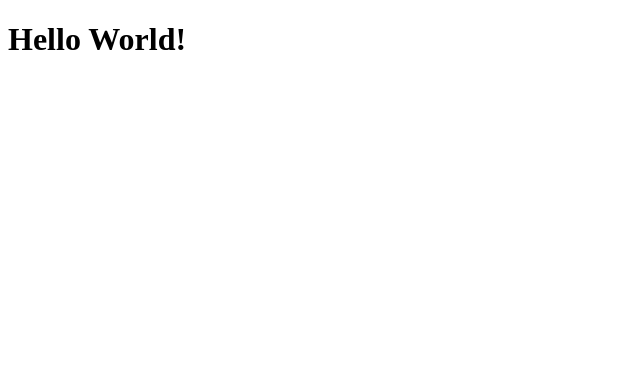
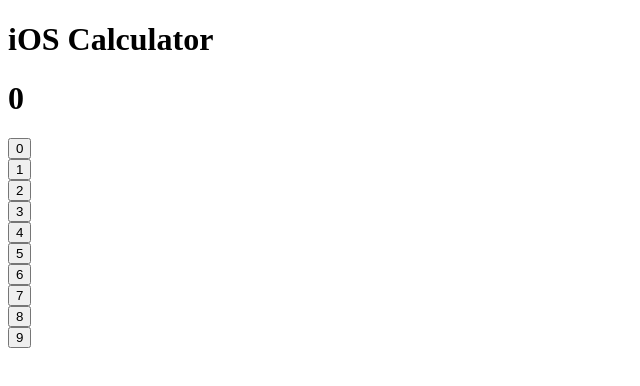
Before and after one commit to danderekma/ios-calculator, a React (Create React App) app: page / in a window 1280 px wide. Shown: the top 386 px of the page, without its empty margins (0-640 px from the left). Built offline with nearby package versions, Linux system fonts and the light colour scheme.

Commit message:
added all number buttons

```diff
--- a/public/index.html
+++ b/public/index.html
@@ -2,42 +2,15 @@
 <html lang="en">
   <head>
     <meta charset="utf-8" />
-    <link rel="icon" href="%PUBLIC_URL%/favicon.ico" />
     <meta name="viewport" content="width=device-width, initial-scale=1" />
     <meta name="theme-color" content="#000000" />
     <meta
       name="description"
       content="Web site created using create-react-app"
     />
-    <link rel="apple-touch-icon" href="%PUBLIC_URL%/logo192.png" />
-    <!--
-      manifest.json provides metadata used when your web app is installed on a
-      user's mobile device or desktop. See https://developers.google.com/web/fundamentals/web-app-manifest/
-    -->
-    <link rel="manifest" href="%PUBLIC_URL%/manifest.json" />
-    <!--
-      Notice the use of %PUBLIC_URL% in the tags above.
-      It will be replaced with the URL of the `public` folder during the build.
-      Only files inside the `public` folder can be referenced from the HTML.
-
-      Unlike "/favicon.ico" or "favicon.ico", "%PUBLIC_URL%/favicon.ico" will
-      work correctly both with client-side routing and a non-root public URL.
-      Learn how to configure a non-root public URL by running `npm run build`.
-    -->
-    <title>React App</title>
+    <title>iOS Calculator</title>
   </head>
   <body>
-    <noscript>You need to enable JavaScript to run this app.</noscript>
     <div id="root"></div>
-    <!--
-      This HTML file is a template.
-      If you open it directly in the browser, you will see an empty page.
-
-      You can add webfonts, meta tags, or analytics to this file.
-      The build step will place the bundled scripts into the <body> tag.
-
-      To begin the development, run `npm start` or `yarn start`.
-      To create a production bundle, use `npm run build` or `yarn build`.
-    -->
   </body>
 </html>
--- a/src/App.js
+++ b/src/App.js
@@ -1,8 +1,40 @@
+import React from "react";
+import Field from "./Components/Field"
+import NumberButton from "./Components/NumberButton";
 
-function App() {
-  return (
-    <h1>Hello World!</h1>
-  );
+class App extends React.Component {
+  constructor(props) {
+    super(props);
+    this.state = {
+      currentValue: "0",
+      previousValue: "",
+      operation: ""
+    }
+    this.handleNumInput = this.handleNumInput.bind(this);
+  }
+
+  handleNumInput = (num) => {
+    this.setState({currentValue: num})
+  }
+
+  render() {
+    return (
+      <div>
+        <h1>iOS Calculator</h1>
+        <Field value={this.state.currentValue}/>
+        <NumberButton value="0" handleNumInput={this.handleNumInput}/>
+        <NumberButton value="1" handleNumInput={this.handleNumInput}/>
+        <NumberButton value="2" handleNumInput={this.handleNumInput}/>
+        <NumberButton value="3" handleNumInput={this.handleNumInput}/>
+        <NumberButton value="4" handleNumInput={this.handleNumInput}/>
+        <NumberButton value="5" handleNumInput={this.handleNumInput}/>
+        <NumberButton value="6" handleNumInput={this.handleNumInput}/>
+        <NumberButton value="7" handleNumInput={this.handleNumInput}/>
+        <NumberButton value="8" handleNumInput={this.handleNumInput}/>
+        <NumberButton value="9" handleNumInput={this.handleNumInput}/>
+      </div>
+    );
+  }
 }
 
 export default App;
--- /dev/null
+++ b/src/Components/Field.js
@@ -0,0 +1,11 @@
+import React from "react";
+
+class Field extends React.Component {
+  render() {
+    return (
+      <h1>{this.props.value}</h1>
+    );
+  }
+}
+
+export default Field;
--- /dev/null
+++ b/src/Components/NumberButton.js
@@ -0,0 +1,18 @@
+import React from "react";
+
+class NumberButton extends React.Component {
+  onTrigger = (event) => {
+    this.props.handleNumInput(this.props.value);
+    event.preventDefault();
+  }
+
+  render() {
+    return (
+      <div>
+        <input type="button" value={this.props.value} onClick={this.onTrigger}/>
+      </div>
+    );
+  }
+}
+
+export default NumberButton;
--- a/src/index.js
+++ b/src/index.js
@@ -1,7 +1,6 @@
 import React from 'react';
 import ReactDOM from 'react-dom';
 import App from './App';
-import reportWebVitals from './reportWebVitals';
 
 ReactDOM.render(
   <React.StrictMode>
@@ -9,8 +8,3 @@ ReactDOM.render(
   </React.StrictMode>,
   document.getElementById('root')
 );
-
-// If you want to start measuring performance in your app, pass a function
-// to log results (for example: reportWebVitals(console.log))
-// or send to an analytics endpoint. Learn more: https://bit.ly/CRA-vitals
-reportWebVitals();
--- a/src/reportWebVitals.js
+++ /dev/null
@@ -1,13 +0,0 @@
-const reportWebVitals = onPerfEntry => {
-  if (onPerfEntry && onPerfEntry instanceof Function) {
-    import('web-vitals').then(({ getCLS, getFID, getFCP, getLCP, getTTFB }) => {
-      getCLS(onPerfEntry);
-      getFID(onPerfEntry);
-      getFCP(onPerfEntry);
-      getLCP(onPerfEntry);
-      getTTFB(onPerfEntry);
-    });
-  }
-};
-
-export default reportWebVitals;
```
Also changed, not shown: public/manifest.json (deleted).
